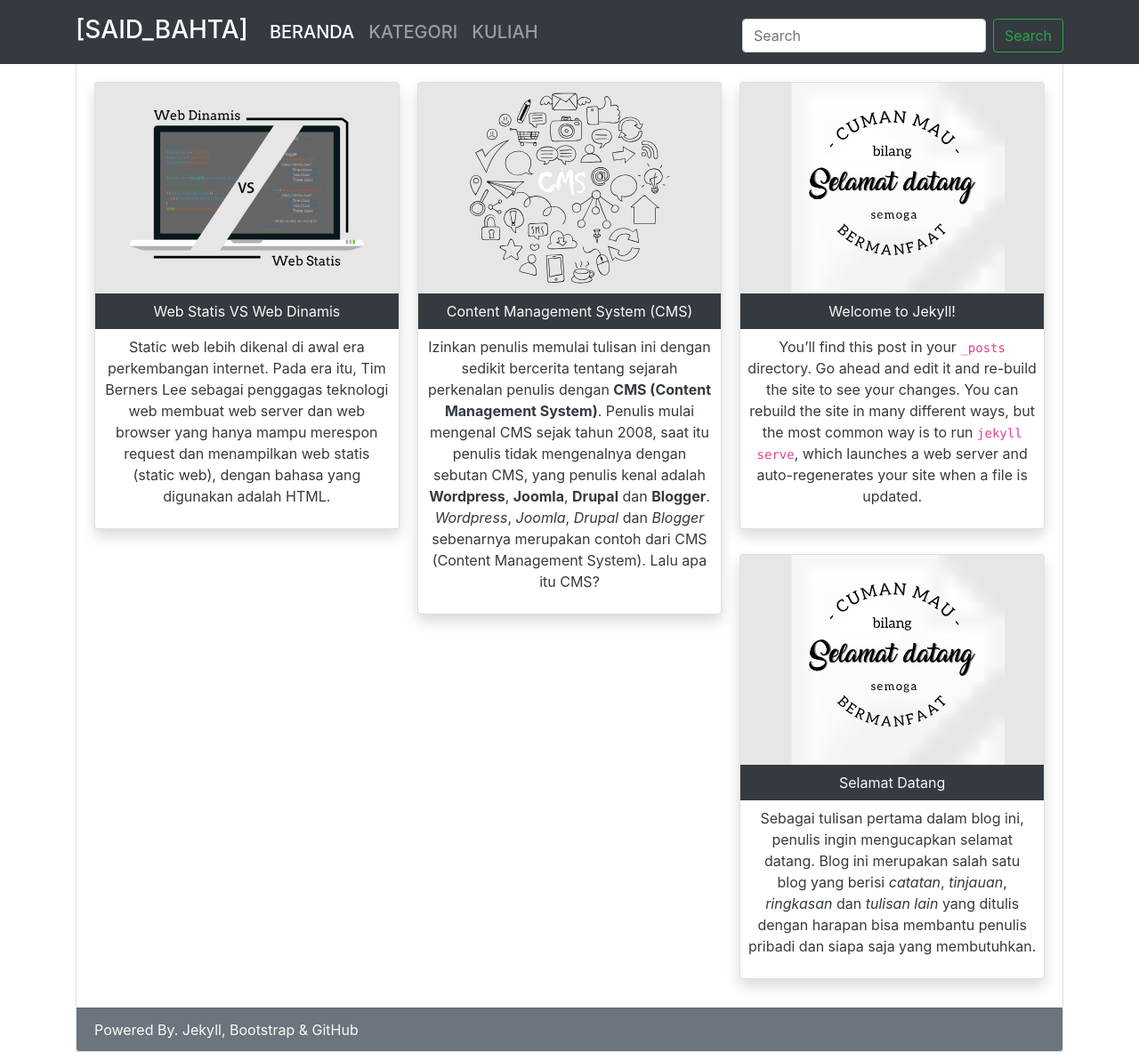
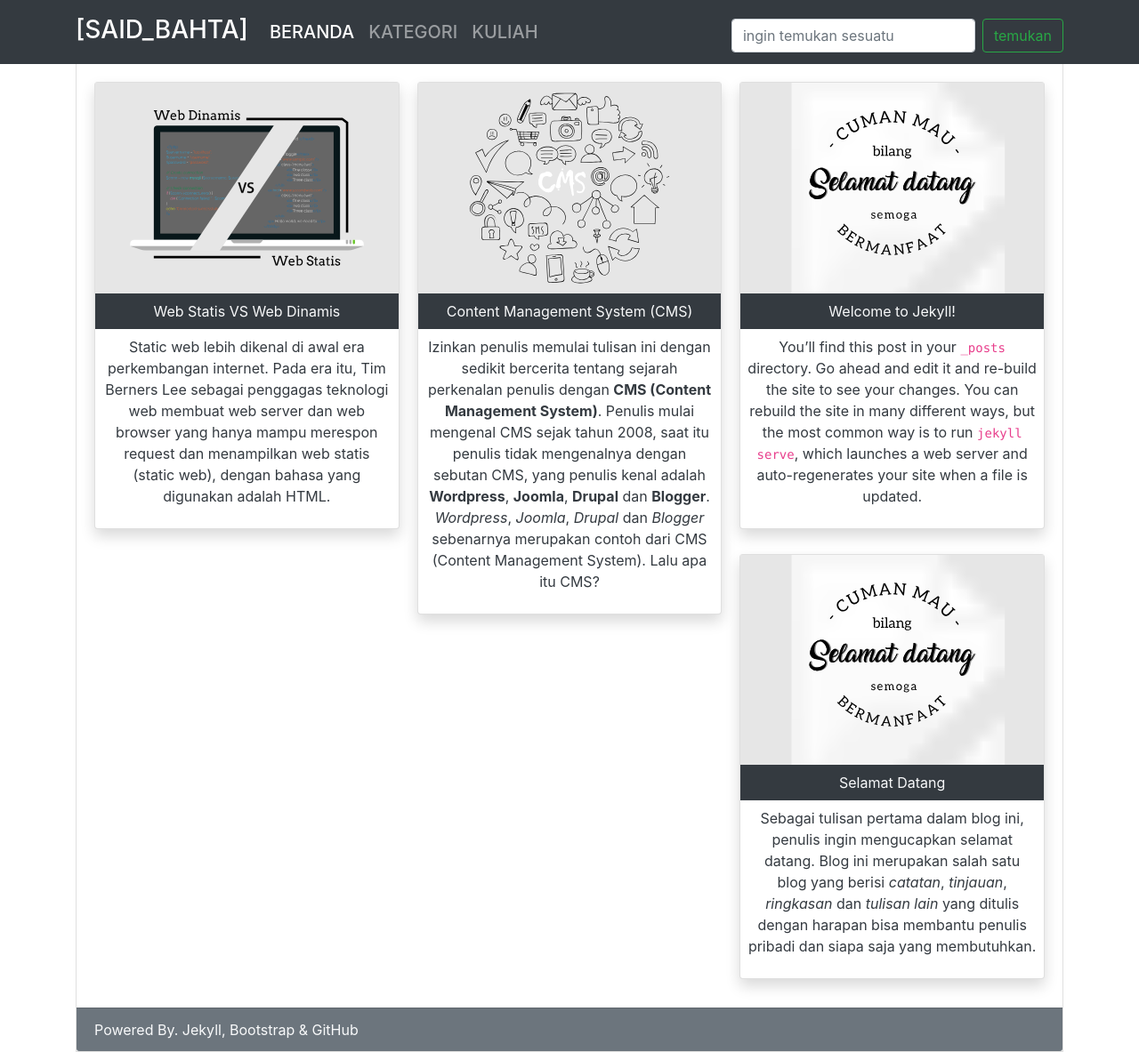
Before and after one commit to surtinaali/blog, a Jekyll site: the page built from index.html, in a window 1280 px wide and 1183 px high. Shown: the whole window at 89% size. Built offline with Jekyll 4.4.1, drawn with Linux system fonts in a browser that asks for light colours.

Commit message:
ganti placeholder search box

```diff
--- a/_layouts/page.html
+++ b/_layouts/page.html
@@ -30,8 +30,8 @@
                     {% endif %} {% endfor %}
                 </ul>
                 <form class="form-inline my-2 my-lg-0">
-                    <input class="form-control mr-sm-2" type="search" placeholder="Search" aria-label="Search">
-                    <button class="btn btn-outline-success my-2 my-sm-0" type="submit">Search</button>
+                    <input class="form-control mr-sm-2" type="search" placeholder="ingin temukan sesuatu" aria-label="Search">
+                    <button class="btn btn-outline-success my-2 my-sm-0" type="submit">temukan</button>
                 </form>
             </div>
         </div>
```
